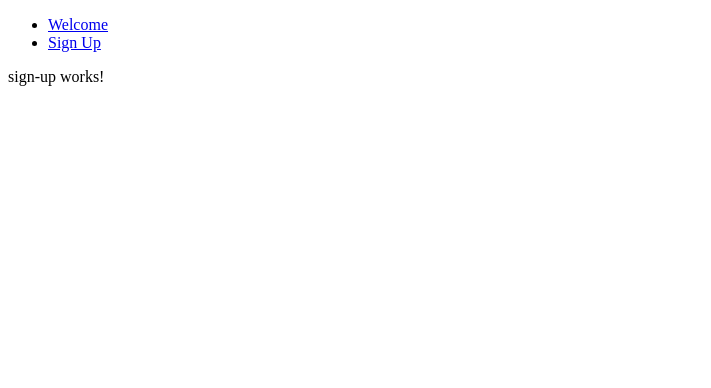
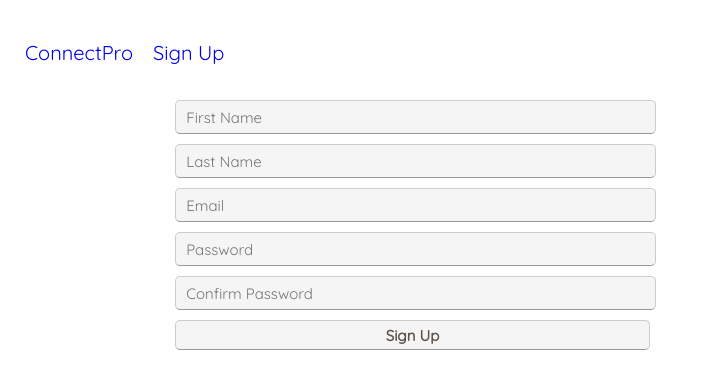
Before and after one commit to pelekoudasq/ConnectPro, an Angular app in the folder connectProApp/: page /sign-up in a window 1280 px wide. Shown: the top 388 px of the page, without its empty margins (0-711 px from the left). Built offline with nearby package versions, Linux system fonts and the light colour scheme.

Commit message:
sign up form so far

```diff
--- a/connectProApp/src/app/app.component.css
+++ b/connectProApp/src/app/app.component.css
@@ -0,0 +1,16 @@
+ul{
+    padding: 0;
+}
+
+ul li {
+    display: inline;
+    list-style-type: none;
+}
+
+ul li a{
+    text-decoration: none;
+}
+
+a:hover{
+    color: #4A8ADF;
+}
--- a/connectProApp/src/app/app.component.html
+++ b/connectProApp/src/app/app.component.html
@@ -1,9 +1,9 @@
 <!--The content below is only a placeholder and can be replaced.-->
 
 <ul>
-    <li><a routerLink="">Welcome</a></li>
+    <li><a routerLink="">ConnectPro</a></li>
     <li><a routerLink="sign-up">Sign Up</a></li>
+
 </ul>
 
-
 <router-outlet></router-outlet>
--- a/connectProApp/src/app/app.module.ts
+++ b/connectProApp/src/app/app.module.ts
@@ -1,6 +1,7 @@
 import { BrowserModule } from '@angular/platform-browser';
 import { NgModule } from '@angular/core';
 
+import { FormsModule } from '@angular/forms';
 import { AppRoutingModule } from './app-routing.module';
 import { AppComponent } from './app.component';
 import { WelcomePageComponent } from './welcome-page/welcome-page.component';
@@ -14,7 +15,8 @@ import { SignUpComponent } from './sign-up/sign-up.component';
   ],
   imports: [
     BrowserModule,
-    AppRoutingModule
+    AppRoutingModule,
+    FormsModule
   ],
   providers: [],
   bootstrap: [AppComponent]
--- a/connectProApp/src/app/sign-up/sign-up.component.css
+++ b/connectProApp/src/app/sign-up/sign-up.component.css
@@ -0,0 +1,66 @@
+* {
+	display: table;
+    margin: 10px 50px 10px 50px;
+    width: 100%;
+}
+
+form {
+    display: table-cell;
+    text-align: center;
+    border: 0px solid #f1f1f1;
+}
+
+.input, .button {
+    font-size: 15px;
+    height: 30px;
+    border: 1px solid #ccc;
+    border-bottom-color: #999;
+    border-radius: 5px;
+    outline: 0;
+    background: #f5f5f5;
+}
+
+/* Add a hover effect for buttons */
+button:hover {
+    opacity: 0.8;
+}
+
+/* Add padding to containers */
+.sign-up-form {
+    position: relative;
+    align-self: center;
+}
+
+.input-column {
+}
+
+.input {
+    float: center;
+    width: 100%;
+}
+
+.button {
+    width: 100%;
+    color: #5d534d;
+    line-height: 25px;
+    text-align: center;
+    text-decoration: none;
+    font-weight: bold;
+    padding-left: 5px;
+    padding-right: 5px;
+}
+
+.inner-light {
+    box-shadow: 0 0 8px 2px rgba(255, 255, 255, 0.5);
+}
+
+/* Change styles for span and cancel button on extra small screens */
+@media screen and (max-width: 500px) {
+    .input{
+        text-align: center;
+        margin: 5px 0;
+        width: 80%;
+        display: inline-block;
+        float: none;
+    }
+}
--- a/connectProApp/src/app/sign-up/sign-up.component.html
+++ b/connectProApp/src/app/sign-up/sign-up.component.html
@@ -1,3 +1,12 @@
-<p>
-  sign-up works!
-</p>
+<form>
+  <div class="sign-up-form">
+      <div class="input-column">
+          <input class="input inner-light" type="text" placeholder="  First Name" name="fname" required>
+          <input class="input inner-light" type="text" placeholder="  Last Name" name="lname" required>
+          <input class="input inner-light" type="email" placeholder="  Email" name="email" required>
+          <input class="input inner-light" id="pwrd1" type="password" placeholder="  Password" required >
+          <input class="input inner-light" id="pwrd2" type="password" placeholder="  Confirm Password" required>
+          <button class="button inner-light" type="submit" (click)="checkPasswords()">Sign Up</button>
+    </div>
+  </div>
+</form>
--- a/connectProApp/src/app/sign-up/sign-up.component.ts
+++ b/connectProApp/src/app/sign-up/sign-up.component.ts
@@ -7,9 +7,20 @@ import { Component, OnInit } from '@angular/core';
 })
 export class SignUpComponent implements OnInit {
 
-  constructor() { }
+    password: any = document.getElementById("pwrd1");
+    confPassword: any = document.getElementById("pwrd2");
+    constructor() { }
 
-  ngOnInit() {
-  }
+    ngOnInit() {
+    }
+
+    checkPasswords(){
+        if (this.password != this.confPassword){
+            this.confPassword.setCustomValidity("passwords do not match");
+        } else {
+            this.confPassword.setCustomValidity('');
+        }
+    }
+
 
 }
--- a/connectProApp/src/app/welcome-page/welcome-page.component.css
+++ b/connectProApp/src/app/welcome-page/welcome-page.component.css
@@ -8,6 +8,7 @@ form {
 }
 
 .input, .button {
+    font-size: 15px;
     height: 30px;
     border: 1px solid #ccc;
     border-bottom-color: #999;
@@ -49,7 +50,7 @@ button:hover {
     float: left;
     width: 95px;
     color: #5d534d;
-  line-height: 30px;
+    line-height: 25px;
     text-align: center;
     text-decoration: none;
     font-weight: bold;
--- a/connectProApp/src/app/welcome-page/welcome-page.component.html
+++ b/connectProApp/src/app/welcome-page/welcome-page.component.html
@@ -2,7 +2,7 @@
 
   <div class="login-form">
       <div class="input-column">
-        <input class="input inner-light" type="text" placeholder="Enter Username" name="uname" required>
+        <input class="input inner-light" type="email" placeholder="Enter Email" name="email" required>
         <input class="input inner-light" type="password" placeholder="Enter Password" name="psw" required>
     </div>
         <button class="button inner-light" type="submit">Login</button>
--- a/connectProApp/src/styles.css
+++ b/connectProApp/src/styles.css
@@ -1 +1,8 @@
 /* You can add global styles to this file, and also import other style files */
+@import url('https://fonts.googleapis.com/css?family=Quicksand');
+
+*{
+    margin: 5px;
+    font-size: 20px;
+    font-family: 'Quicksand', 'Arial';
+}
```
Lines whose indentation alone changed are shown as unchanged.
